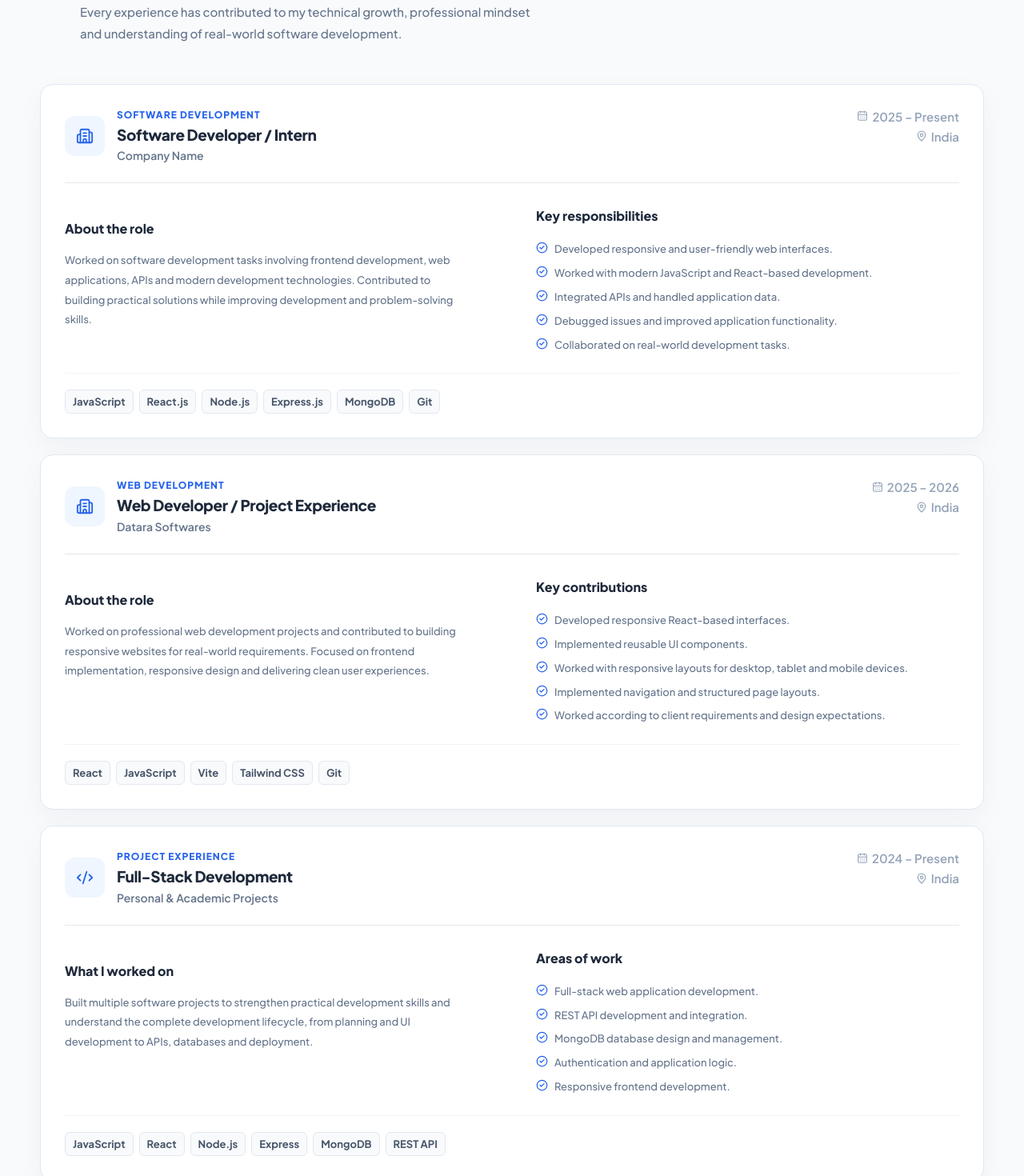
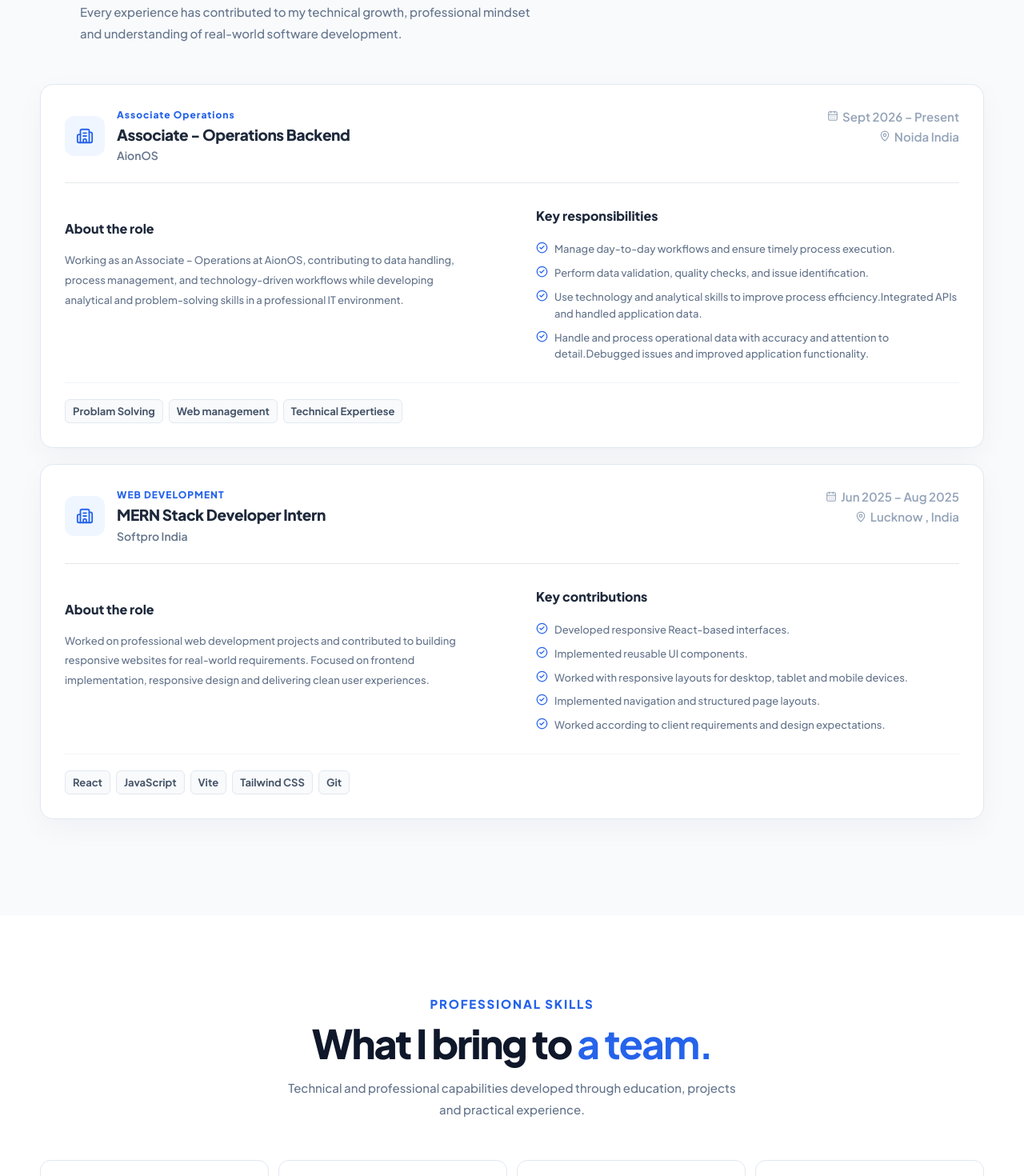
Before and after one commit to Krishna-MERN/My-Portfolio-2026-, a React (Vite) app: page /experience in a window 1280 px wide. Shown: the part 820-2290 px from the top of the page at 80% size. Built offline with nearby package versions, Linux system fonts and the light colour scheme.

Commit message:
experience added

```diff
--- a/src/components/ExperiencePreview.jsx
+++ b/src/components/ExperiencePreview.jsx
@@ -12,8 +12,36 @@ import "../styles/ExperiencePreview.css";
 function ExperiencePreview() {
 
   const experiences = [
+{
+      id: 1,
+      role: "Associate Operations",
+      company: "AionOS ",
+      location: "Noida Sector 142",
+      duration: "Sept 2026 – Current",
+      type: "Full-Time Job",
+
+      description:
+        "Currently working at AionOS as an Associate – Operations, gaining hands-on experience in business operations, process management, data handling, and professional workflows.",
+
+      responsibilities: [
+        "Handle and process operational data with accuracy and attention to detail.",
+"Manage day-to-day workflows and ensure timely process execution.",
+"Perform data validation, quality checks, and issue identification.",
+"Use technology and analytical skills to improve process efficiency.",
+
+      ],
+
+      technologies: [
+        "Data Handling ",
+        "Problam Solving ",
+        "Quality Control",
+        "Data Processing ",
+      ],
+    },
+
+
     {
-      id: 1,
+      id: 2,
       role: "MERN Stack Developer Intern",
       company: "Softpro India",
       location: "Lucknow India",
@@ -38,30 +66,7 @@ function ExperiencePreview() {
     },
 
 
-    // {
-    //   id: 2,
-    //   role: "Web Developer Intern",
-    //   company: "Company Name",
-    //   location: "India / Remote",
-    //   duration: "Month 2025 – Month 2025",
-    //   type: "Internship",
 
-    //   description:
-    //     "Contributed to web development projects with a focus on responsive design, frontend development and user experience.",
-
-    //   responsibilities: [
-    //     "Created responsive website interfaces.",
-    //     "Implemented reusable frontend components.",
-    //     "Worked on improving website usability and performance.",
-    //   ],
-
-    //   technologies: [
-    //     "HTML",
-    //     "CSS",
-    //     "JavaScript",
-    //     "React.js",
-    //   ],
-    // },
   ];
 
 
--- a/src/data/updates.js
+++ b/src/data/updates.js
@@ -68,6 +68,15 @@ const updates = [
       "The goal is to build strong problem-solving skills by learning Data Structures & Algorithms step by step, starting from the fundamentals and gradually moving toward advanced concepts.I’ll be practicing consistently, solving coding problems, and documenting my progress along the way.💻📚",
     tags: ["Java", "DSA", "Learning"],
   },
+  {
+    id: 8,
+    date: "15 September 2026",
+    category: "Work",
+    title: "Associate – Operations at AionOS, working with data, processes, and technology-driven workflows.🚀",
+    description:
+      "Working as an Associate – Operations at AionOS, contributing to data handling, process management, and technology-driven workflows while developing analytical and problem-solving skills in a professional IT environment.",
+          tags: [ "Operations","Data Management", "Process Management ","IT Operations"," Workflow Management"],
+  },
 ];
 
 export default updates;
--- a/src/pages/Experience.jsx
+++ b/src/pages/Experience.jsx
@@ -170,15 +170,15 @@ const Experience = () => {
                 <div>
 
                   <span className="experience-label">
-                    SOFTWARE DEVELOPMENT
+                    Associate Operations
                   </span>
 
                   <h3>
-                    Software Developer / Intern
+                    Associate - Operations Backend
                   </h3>
 
                   <h4>
-                    Company Name
+                    AionOS
                   </h4>
 
                 </div>
@@ -190,12 +190,12 @@ const Experience = () => {
 
                 <span>
                   <CalendarDays size={14} />
-                  2025 – Present
+                  Sept 2026 – Present
                 </span>
 
                 <span>
                   <MapPin size={14} />
-                  India
+                  Noida India
                 </span>
 
               </div>
@@ -215,12 +215,7 @@ const Experience = () => {
                 </h4>
 
                 <p>
-                  Worked on software development tasks involving
-                  frontend development, web applications, APIs and
-                  modern development technologies. Contributed to
-                  building practical solutions while improving
-                  development and problem-solving skills.
-                </p>
+                  Working as an Associate – Operations at AionOS, contributing to data handling, process management, and technology-driven workflows while developing analytical and problem-solving skills in a professional IT environment.</p>
 
               </div>
 
@@ -233,33 +228,32 @@ const Experience = () => {
 
                 <ul>
 
+
                   <li>
                     <CheckCircle2 size={15} />
-                    Developed responsive and user-friendly web
-                    interfaces.
+                    Manage day-to-day workflows and ensure timely process execution.
                   </li>
 
                   <li>
                     <CheckCircle2 size={15} />
-                    Worked with modern JavaScript and React-based
-                    development.
+                    Perform data validation, quality checks, and issue identification.
                   </li>
 
                   <li>
                     <CheckCircle2 size={15} />
-                    Integrated APIs and handled application data.
+                     Use technology and analytical skills to improve process efficiency.Integrated APIs and handled application data.
                   </li>
 
                   <li>
                     <CheckCircle2 size={15} />
-                    Debugged issues and improved application
+                    Handle and process operational data with accuracy and attention to detail.Debugged issues and improved application
                     functionality.
                   </li>
 
-                  <li>
+                  {/* <li>
                     <CheckCircle2 size={15} />
                     Collaborated on real-world development tasks.
-                  </li>
+                  </li> */}
 
                 </ul>
 
@@ -270,12 +264,12 @@ const Experience = () => {
 
             <div className="experience-technologies">
 
-              <span>JavaScript</span>
-              <span>React.js</span>
-              <span>Node.js</span>
-              <span>Express.js</span>
+              <span>Problam Solving </span>
+              <span>Web management</span>
+              <span>Technical Expertiese</span>
+              {/* <span>Express.js</span>
               <span>MongoDB</span>
-              <span>Git</span>
+              <span>Git</span> */}
 
             </div>
 
@@ -303,11 +297,11 @@ const Experience = () => {
                   </span>
 
                   <h3>
-                    Web Developer / Project Experience
+                    MERN Stack Developer Intern
                   </h3>
 
                   <h4>
-                    Datara Softwares
+                    Softpro India
                   </h4>
 
                 </div>
@@ -319,12 +313,12 @@ const Experience = () => {
 
                 <span>
                   <CalendarDays size={14} />
-                  2025 – 2026
+                  Jun 2025 – Aug 2025
                 </span>
 
                 <span>
                   <MapPin size={14} />
-                  India
+                  Lucknow , India
                 </span>
 
               </div>
@@ -414,7 +408,7 @@ const Experience = () => {
               EXPERIENCE ITEM 03
           ================================================= */}
 
-          <article className="experience-card">
+          {/* <article className="experience-card">
 
             <div className="experience-card-header">
 
@@ -532,7 +526,7 @@ const Experience = () => {
 
             </div>
 
-          </article>
+          </article> */}
 
         </div>
 
@@ -662,6 +656,49 @@ const Experience = () => {
 
           <div className="experience-simple-timeline">
 
+
+
+             <div className="experience-simple-item">
+
+              <span>
+                2026
+              </span>
+
+              <div>
+                <h3>
+                  Associate – Operations  @AionOS, working with data, processes, and technology-driven workflows.
+                </h3>
+
+                <p>
+                  contributing to data handling, process management, and technology-driven workflows while developing analytical and problem-solving skills in a professional IT environment.
+                </p>
+              </div>
+
+            </div>
+
+
+
+             <div className="experience-simple-item">
+
+              <span>
+                2025
+              </span>
+
+              <div>
+                <h3>
+                  Worked on real-world web projects
+                </h3>
+
+                <p>
+                  Applied development skills to practical
+                  requirements and client-oriented projects.
+                </p>
+              </div>
+
+            </div>
+
+
+
             <div className="experience-simple-item">
 
               <span>
@@ -683,46 +720,10 @@ const Experience = () => {
             </div>
 
 
-            <div className="experience-simple-item">
-
-              <span>
-                2025
-              </span>
-
-              <div>
-                <h3>
-                  Started working on real-world web projects
-                </h3>
-
-                <p>
-                  Applied development skills to practical
-                  requirements and client-oriented projects.
-                </p>
-              </div>
-
-            </div>
 
 
-            <div className="experience-simple-item">
 
-              <span>
-                2026
-              </span>
 
-              <div>
-                <h3>
-                  Preparing for professional software development
-                  roles
-                </h3>
-
-                <p>
-                  Expanding technical knowledge while pursuing
-                  opportunities to contribute to professional
-                  software teams.
-                </p>
-              </div>
-
-            </div>
 
           </div>
 
```
